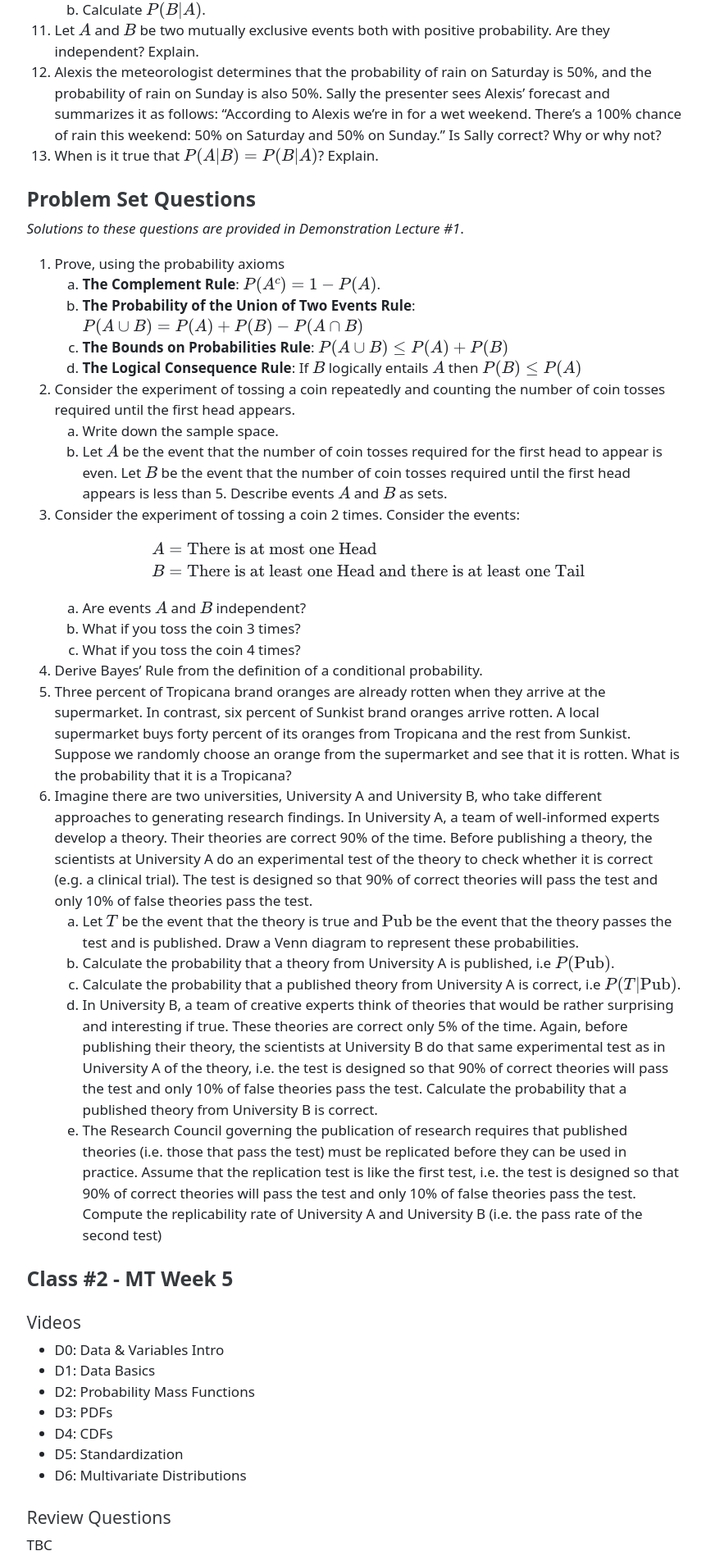
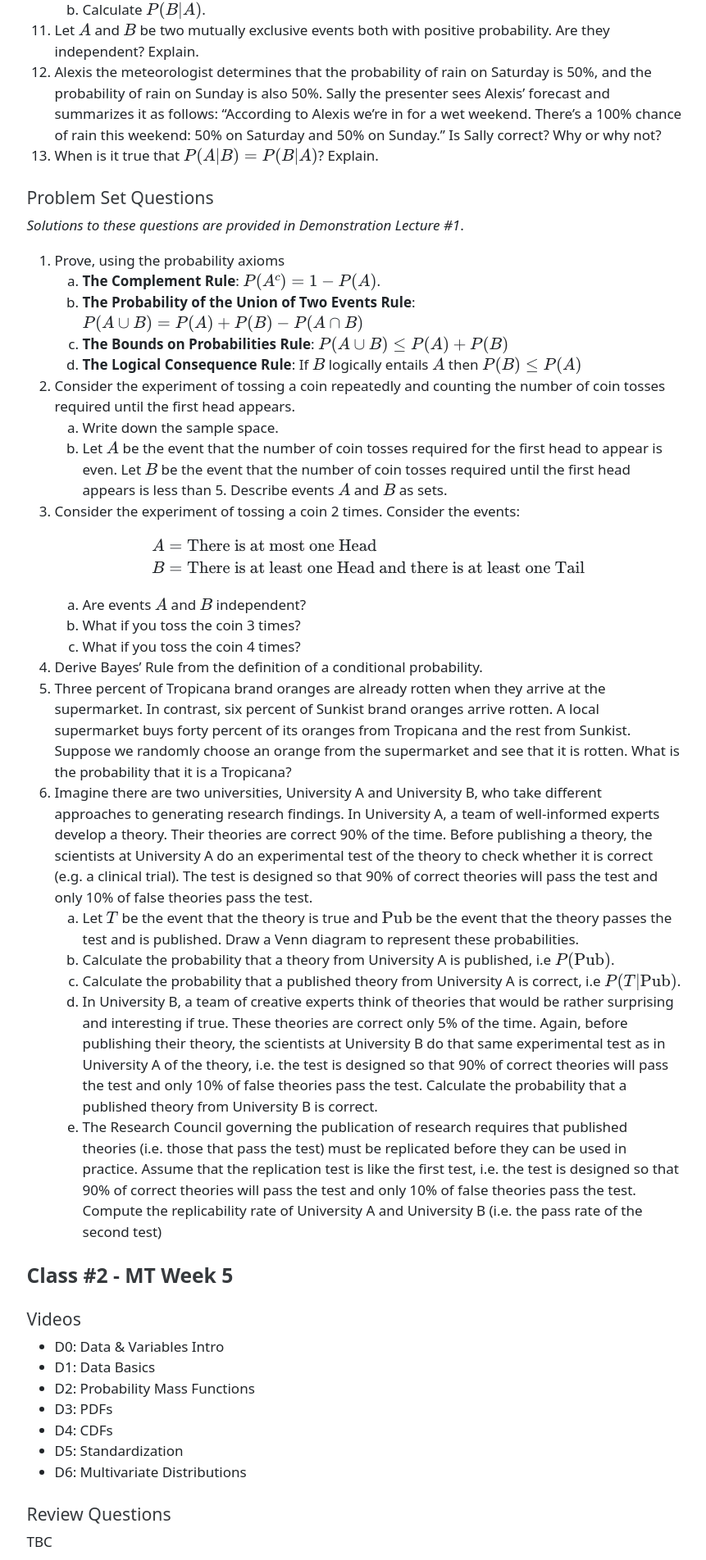
Before and after one commit to fditraglia/fditraglia.github.io, a Jekyll site: the page prelims-prob-stats.html, which Jekyll copies as it is, in a window 1280 px wide. Shown: the part 2869-4772 px from the top of the page at 82% size, without its empty margins (208-1069 px from the left). Built offline with Jekyll 4.4.1, drawn with Linux system fonts in a browser that asks for light colours.

Commit message:
update prob/stats page

```diff
--- a/prelims-prob-stats.html
+++ b/prelims-prob-stats.html
@@ -3217,9 +3217,8 @@ return!"\t\n\x0B\f\r                　\u2028\u2029
 <li>When is it true that <span class="math inline">\(P(A|B) = P(B|A)\)</span>? Explain.</li>
 </ol>
 </section>
-</section>
-<section id="problem-set-questions" class="level3">
-<h3 class="anchored" data-anchor-id="problem-set-questions">Problem Set Questions</h3>
+<section id="problem-set-questions" class="level4">
+<h4 class="anchored" data-anchor-id="problem-set-questions">Problem Set Questions</h4>
 <p><em>Solutions to these questions are provided in Demonstration Lecture #1</em>.</p>
 <ol type="1">
 <li>Prove, using the probability axioms
@@ -3256,6 +3255,7 @@ B &amp;= \text{There is at least one Head and there is at least one Tail}
 <li>The Research Council governing the publication of research requires that published theories (i.e. those that pass the test) must be replicated before they can be used in practice. Assume that the replication test is like the first test, i.e. the test is designed so that 90% of correct theories will pass the test and only 10% of false theories pass the test. Compute the replicability rate of University A and University B (i.e. the pass rate of the second test)</li>
 </ol></li>
 </ol>
+</section>
 </section>
 <section id="class-2---mt-week-5" class="level3">
 <h3 class="anchored" data-anchor-id="class-2---mt-week-5">Class #2 - MT Week 5</h3>
```
